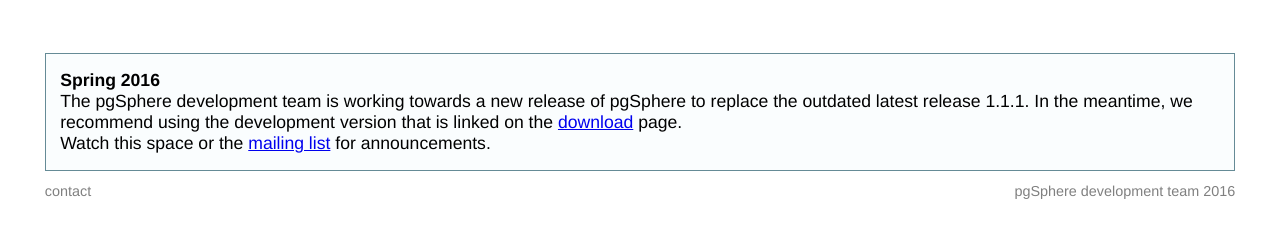
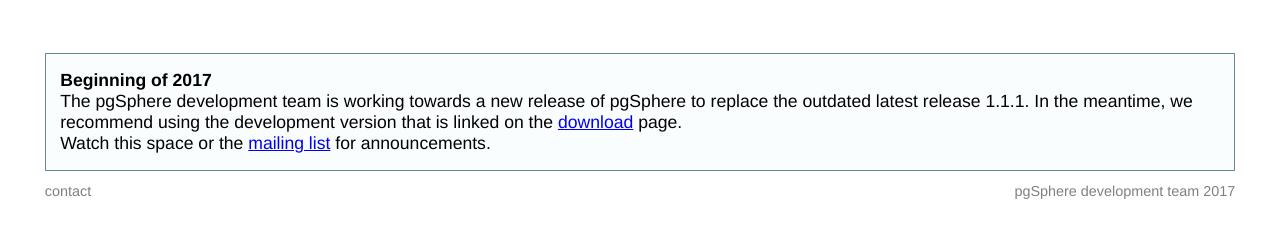
Before and after one commit to pgsphere/pgsphere.github.io, a plain HTML site: page index.html in a window 1280 px wide. Shown: the part 342-580 px from the top of the page. Drawn offline with Linux system fonts and the light colour scheme.

Commit message:
update year to 2017

```diff
--- a/index.html
+++ b/index.html
@@ -41,7 +41,7 @@
 <div id="empty_space"></div>
 <article>
 	<section>
-	<b>Spring 2016</b>
+	<b>Beginning of 2017</b>
 	<br/>
 	The pgSphere development team is working towards a new release of
 	pgSphere to replace the outdated latest release 1.1.1.
@@ -68,7 +68,7 @@
 		</li>
 	</ul>
 	<p>
-		pgSphere development team 2016
+		pgSphere development team 2017
 	</p>
 </footer>
 
```
Also changed, not shown: about.html (+1 -1 lines), community.html (+1 -1 lines), development.html (+1 -1 lines), documentation.html (+1 -1 lines), download.html (+1 -1 lines), support.html (+1 -1 lines).
